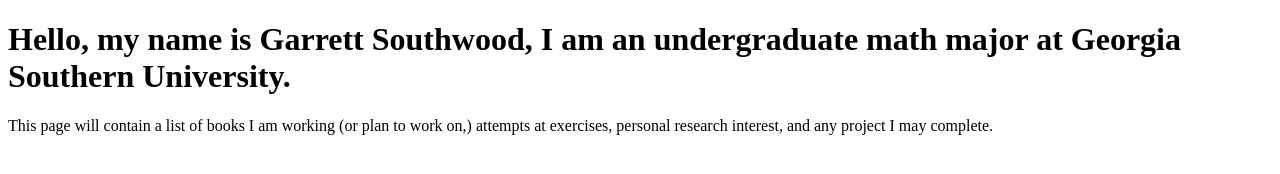
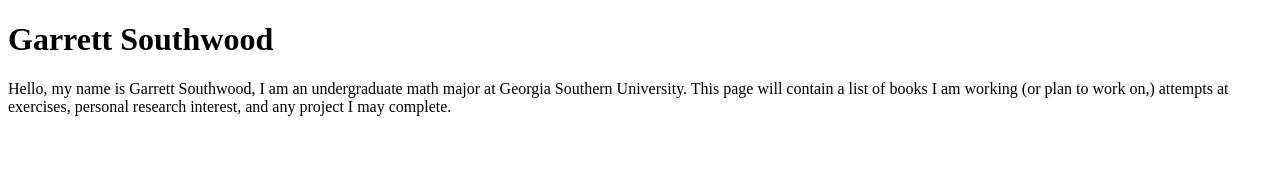
Before and after one commit to Kenshinrude/Kenshinrude.github.io, a plain HTML site: page index.html in a window 1280 px wide. Drawn offline with Linux system fonts and the light colour scheme.

Commit message:
Added css and changed index formatting

```diff
--- a/index.html
+++ b/index.html
@@ -1,7 +1,9 @@
 <!DOCTYPE html>
 <html>
 <body>
-<h1>Hello, my name is Garrett Southwood, I am an undergraduate math major at Georgia Southern University.</h1>
-<p>This page will contain a list of books I am working (or plan to work on,) attempts at exercises, personal research interest, and any project I may complete.</p>
+<h1>Garrett Southwood</h1>
+<p>Hello, my name is Garrett Southwood, I am an undergraduate math major at Georgia Southern University.
+
+  This page will contain a list of books I am working (or plan to work on,) attempts at exercises, personal research interest, and any project I may complete.</p>
 </body>
 </html>
--- /dev/null
+++ b/main.css
@@ -0,0 +1,43 @@
+body {
+    margin: 60px auto;
+    width: 70%;
+}
+nav ul, footer ul {
+    font-family:'Helvetica', 'Arial', 'Sans-Serif';
+    padding: 0px;
+    list-style: none;
+    font-weight: bold;
+}
+nav ul li, footer ul li {
+    display: inline;
+    margin-right: 20px;
+}
+a {
+    text-decoration: none;
+    color: #999;
+}
+a:hover {
+    text-decoration: underline;
+}
+h1 {
+    font-size: 3em;
+    font-family:'Helvetica', 'Arial', 'Sans-Serif';
+}
+p {
+    font-size: 1.5em;
+    line-height: 1.4em;
+    color: #333;
+}
+footer {
+    border-top: 1px solid #d5d5d5;
+    font-size: .8em;
+}
+
+ul.posts {
+    margin: 20px auto 40px;
+    font-size: 1.5em;
+}
+
+ul.posts li {
+    list-style: none;
+}
```
